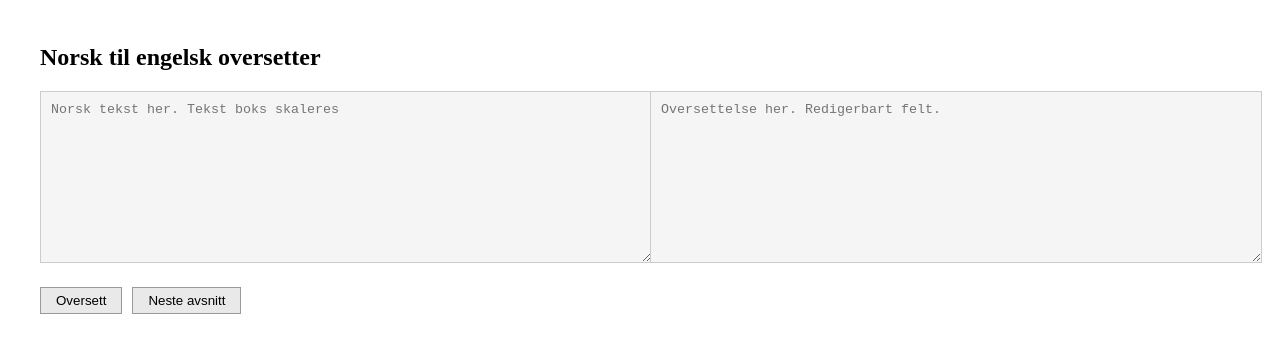
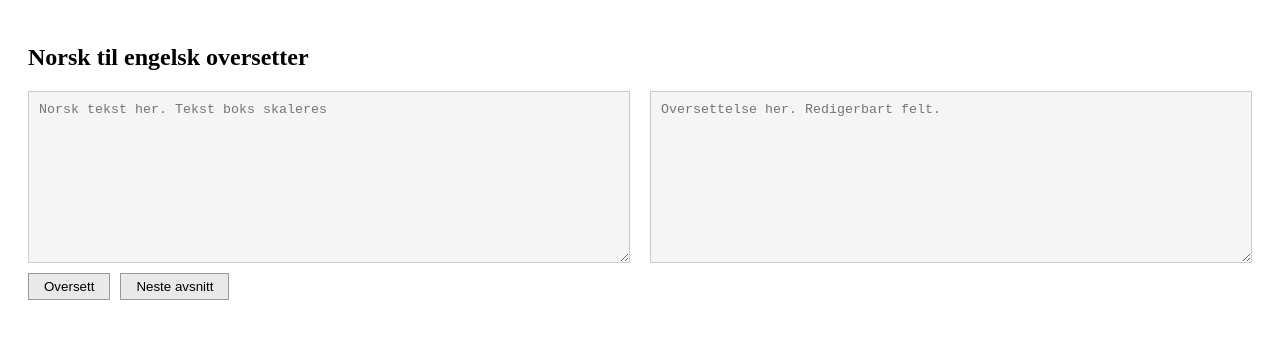
Before and after one commit to CICEROsandbox/oversetter2, a Next.js app: page / in a window 1280 px wide. Shown: the top 352 px of the page. Built offline with nearby package versions, Linux system fonts and the light colour scheme.

Commit message:
Update page.jsx

```diff
--- a/app/page.jsx
+++ b/app/page.jsx
@@ -8,12 +8,10 @@ export default function Home() {
 
   const handleTranslate = async (index) => {
     try {
-      // Set loading state
       const updatedParagraphs = [...paragraphs];
       updatedParagraphs[index].isTranslating = true;
       setParagraphs(updatedParagraphs);
 
-      // Show placeholder text while translating
       updatedParagraphs[index].english = "Oversetter...";
       setParagraphs([...updatedParagraphs]);
 
@@ -25,18 +23,16 @@ export default function Home() {
 
       const data = await response.json();
 
-      // Update with translation
       updatedParagraphs[index] = {
         ...updatedParagraphs[index],
         english: data.translation,
-        analysis: data.analysis,
+        analysis: data.analysis || 'Analysis will appear here.',
         isTranslating: false
       };
       setParagraphs([...updatedParagraphs]);
 
     } catch (error) {
       console.error('Translation error:', error);
-      // Show error in the translation field
       const updatedParagraphs = [...paragraphs];
       updatedParagraphs[index].english = "Det oppstod en feil. Vennligst prøv igjen.";
       updatedParagraphs[index].isTranslating = false;
@@ -44,72 +40,81 @@ export default function Home() {
     }
   };
 
+  const addParagraph = () => {
+    setParagraphs([...paragraphs, { norwegian: '', english: '', analysis: '', isTranslating: false }]);
+  };
+
   return (
-    <div style={{ padding: '20px', maxWidth: '1200px', margin: '0 auto' }}>
-      <h1 style={{
-        fontSize: '24px',
-        marginBottom: '20px',
-        fontFamily: 'serif'
-      }}>
+    <div style={{ padding: '20px' }}>
+      <h1 style={{ fontSize: '24px', marginBottom: '20px', fontFamily: 'serif' }}>
         Norsk til engelsk oversetter
       </h1>
 
-      <div style={{ display: 'flex', gap: '20px' }}>
-        <div style={{ flex: 1 }}>
+      {paragraphs.map((paragraph, index) => (
+        <div key={index} style={{ marginBottom: '20px' }}>
+          <div style={{ display: 'flex', gap: '20px', marginBottom: '10px' }}>
             <textarea
               style={{
-              width: '100%',
+                width: '50%',
                 height: '150px',
-              marginBottom: '10px',
                 border: '1px solid #ccc',
                 padding: '10px',
                 backgroundColor: '#f5f5f5'
               }}
               placeholder="Norsk tekst her. Tekst boks skaleres"
-            value={paragraphs[0].norwegian}
+              value={paragraph.norwegian}
               onChange={(e) => {
                 const updated = [...paragraphs];
-              updated[0].norwegian = e.target.value;
+                updated[index].norwegian = e.target.value;
                 setParagraphs(updated);
               }}
             />
+
+            <textarea
+              style={{
+                width: '50%',
+                height: '150px',
+                border: '1px solid #ccc',
+                padding: '10px',
+                backgroundColor: paragraph.isTranslating ? '#f0f0f0' : '#f5f5f5'
+              }}
+              placeholder="Oversettelse her. Redigerbart felt."
+              value={paragraph.english}
+              onChange={(e) => {
+                const updated = [...paragraphs];
+                updated[index].english = e.target.value;
+                setParagraphs(updated);
+              }}
+              readOnly={paragraph.isTranslating}
+            />
           </div>
 
-        <div style={{ flex: 1 }}>
-          <textarea
-            style={{
-              width: '100%',
-              height: '150px',
+          {paragraph.analysis && (
+            <div style={{
+              marginLeft: '50%',
+              paddingLeft: '20px',
               marginBottom: '10px',
-              border: '1px solid #ccc',
-              padding: '10px',
-              backgroundColor: paragraphs[0].isTranslating ? '#f0f0f0' : '#f5f5f5'
-            }}
-            placeholder="Oversettelse her. Redigerbart felt."
-            value={paragraphs[0].english}
-            onChange={(e) => {
-              const updated = [...paragraphs];
-              updated[0].english = e.target.value;
-              setParagraphs(updated);
-            }}
-            readOnly={paragraphs[0].isTranslating}
-          />
+              color: '#666',
+              fontSize: '14px'
+            }}>
+              {paragraph.analysis}
             </div>
-      </div>
+          )}
 
+          {index === paragraphs.length - 1 && (
             <div style={{ marginTop: '10px' }}>
               <button
                 style={{
                   marginRight: '10px',
                   padding: '5px 15px',
-            backgroundColor: paragraphs[0].isTranslating ? '#cccccc' : '#e9e9e9',
+                  backgroundColor: paragraph.isTranslating ? '#cccccc' : '#e9e9e9',
                   border: '1px solid #999',
-            cursor: paragraphs[0].isTranslating ? 'not-allowed' : 'pointer'
+                  cursor: paragraph.isTranslating ? 'not-allowed' : 'pointer'
                 }}
-          onClick={() => handleTranslate(0)}
-          disabled={paragraphs[0].isTranslating}
+                onClick={() => handleTranslate(index)}
+                disabled={paragraph.isTranslating}
               >
-          {paragraphs[0].isTranslating ? 'Oversetter...' : 'Oversett'}
+                {paragraph.isTranslating ? 'Oversetter...' : 'Oversett'}
               </button>
               <button
                 style={{
@@ -118,25 +123,32 @@ export default function Home() {
                   border: '1px solid #999',
                   cursor: 'pointer'
                 }}
-          onClick={() => setParagraphs([...paragraphs, { norwegian: '', english: '', analysis: '' }])}
+                onClick={addParagraph}
               >
                 Neste avsnitt
               </button>
             </div>
+          )}
+        </div>
+      ))}
 
       {paragraphs.length > 1 && (
-        <div style={{ marginTop: '20px' }}>
         <button
           style={{
             padding: '5px 15px',
             backgroundColor: '#e9e9e9',
             border: '1px solid #999',
-              cursor: 'pointer'
+            cursor: 'pointer',
+            marginTop: '20px'
+          }}
+          onClick={() => {
+            // Implement merge functionality
+            const mergedText = paragraphs.map(p => p.english).join('\n\n');
+            // You can handle the merged text here
           }}
         >
           Sett sammen tekst
         </button>
-        </div>
       )}
     </div>
   );
```
Lines whose indentation alone changed are shown as unchanged.
